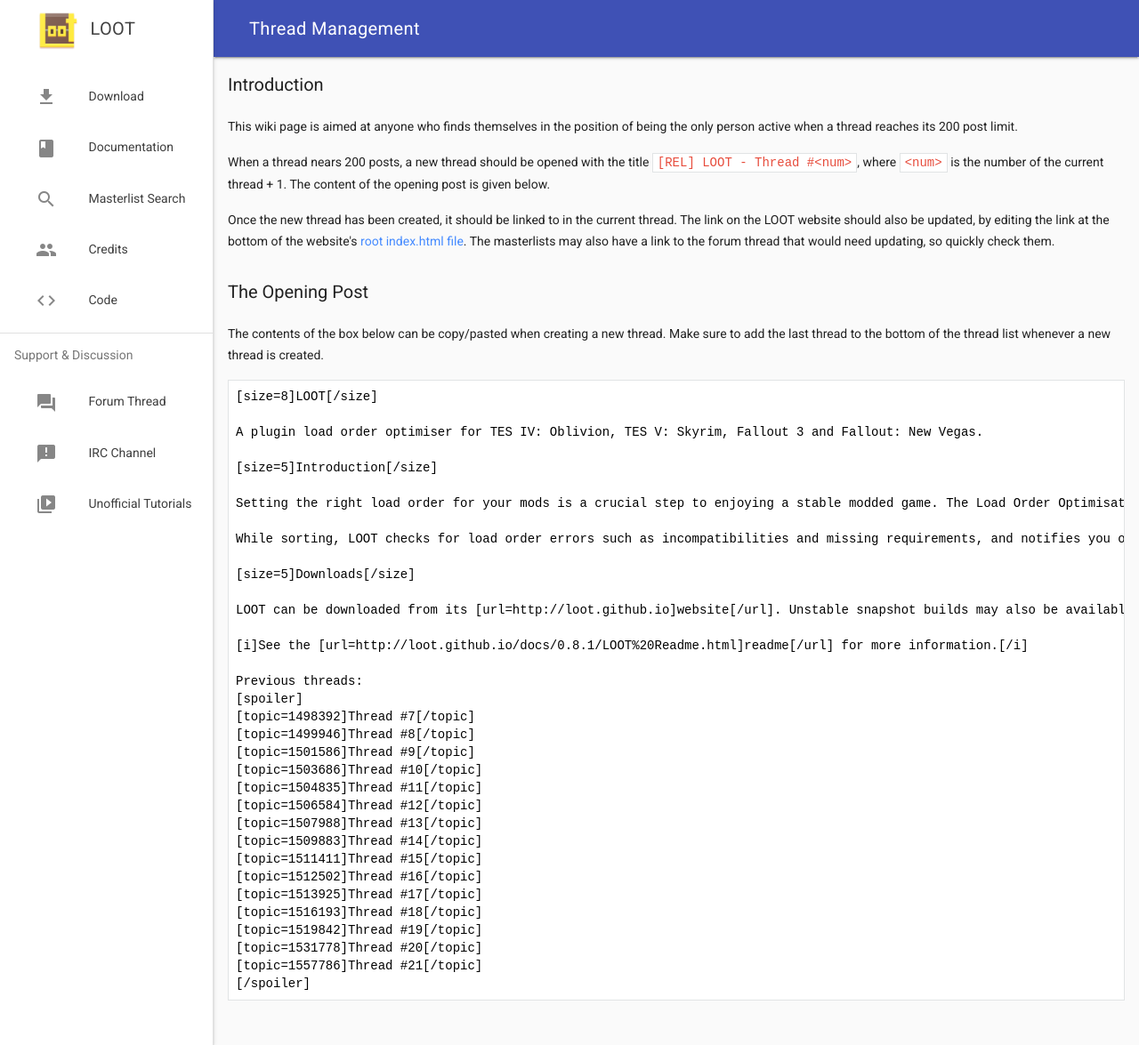
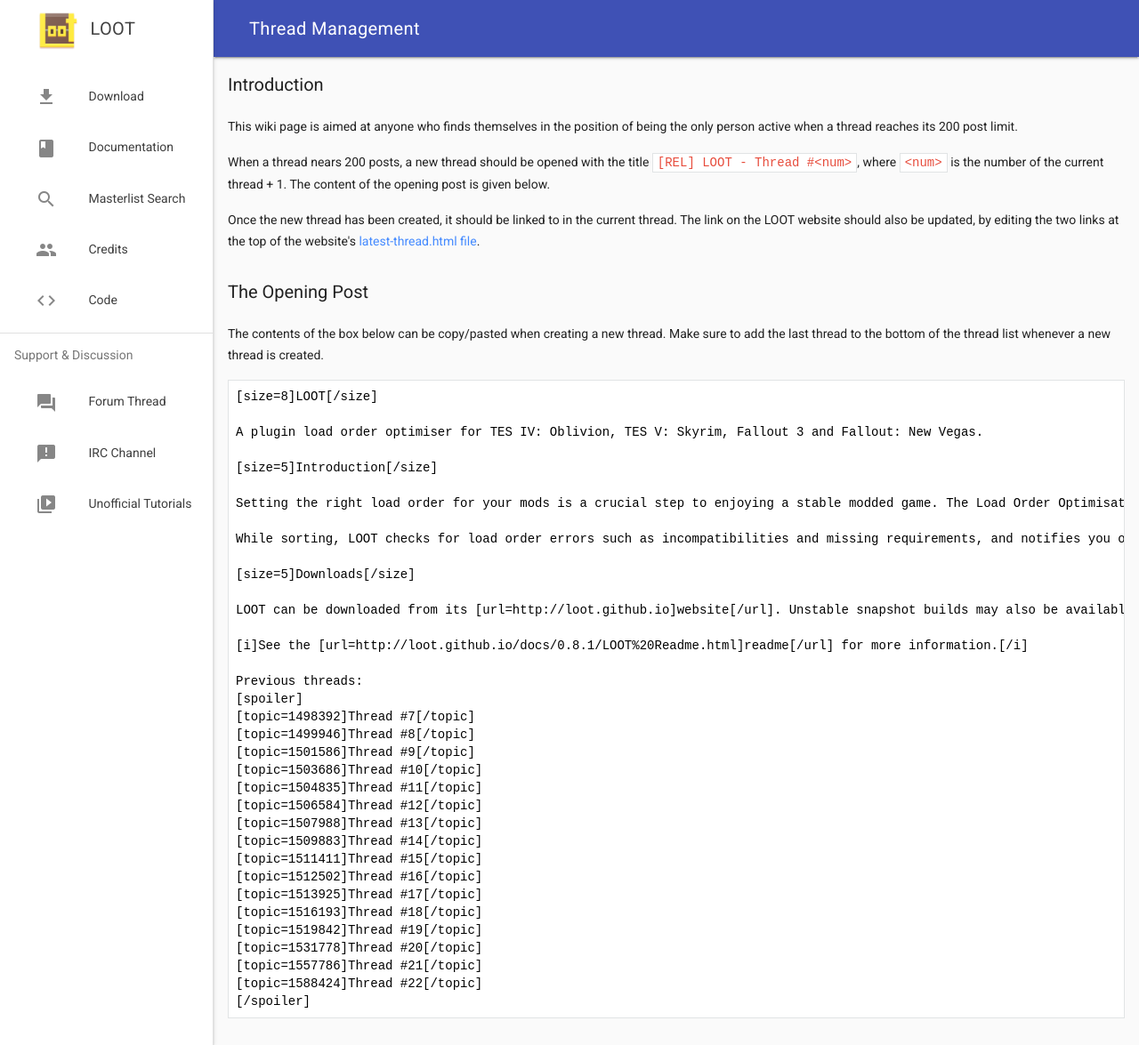
Before and after one commit to loot/loot.github.io, a Jekyll site: the page built from docs/team/Thread-Management.html, in a window 1280 px wide. Shown: the whole page at 89% size. Built offline with Jekyll 4.4.1, drawn with Linux system fonts in a browser that asks for light colours; nearby versions of some CDN libraries.

Commit message:
Updated Thread Management page
Add a link to thread #22 to the template, and update the thread link
updating instructions.

```diff
--- a/docs/team/Thread-Management.html
+++ b/docs/team/Thread-Management.html
@@ -9,7 +9,7 @@
 
 <p>When a thread nears 200 posts, a new thread should be opened with the title <code>[REL] LOOT - Thread #&lt;num&gt;</code>, where <code>&lt;num&gt;</code> is the number of the current thread + 1. The content of the opening post is given below.</p>
 
-<p>Once the new thread has been created, it should be linked to in the current thread. The link on the LOOT website should also be updated, by editing the link at the bottom of the website's <a href="https://github.com/loot/loot.github.io/blob/master/index.html">root index.html file</a>. The masterlists may also have a link to the forum thread that would need updating, so quickly check them.</p>
+<p>Once the new thread has been created, it should be linked to in the current thread. The link on the LOOT website should also be updated, by editing the two links at the top of the website's <a href="https://github.com/loot/loot.github.io/blob/master/latest-thread.html">latest-thread.html file</a>.</p>
 
 <h3>The Opening Post</h3>
 
@@ -48,4 +48,5 @@
 [topic=1519842]Thread #19[/topic]
 [topic=1531778]Thread #20[/topic]
 [topic=1557786]Thread #21[/topic]
+[topic=1588424]Thread #22[/topic]
 [/spoiler]</code></pre>
```
